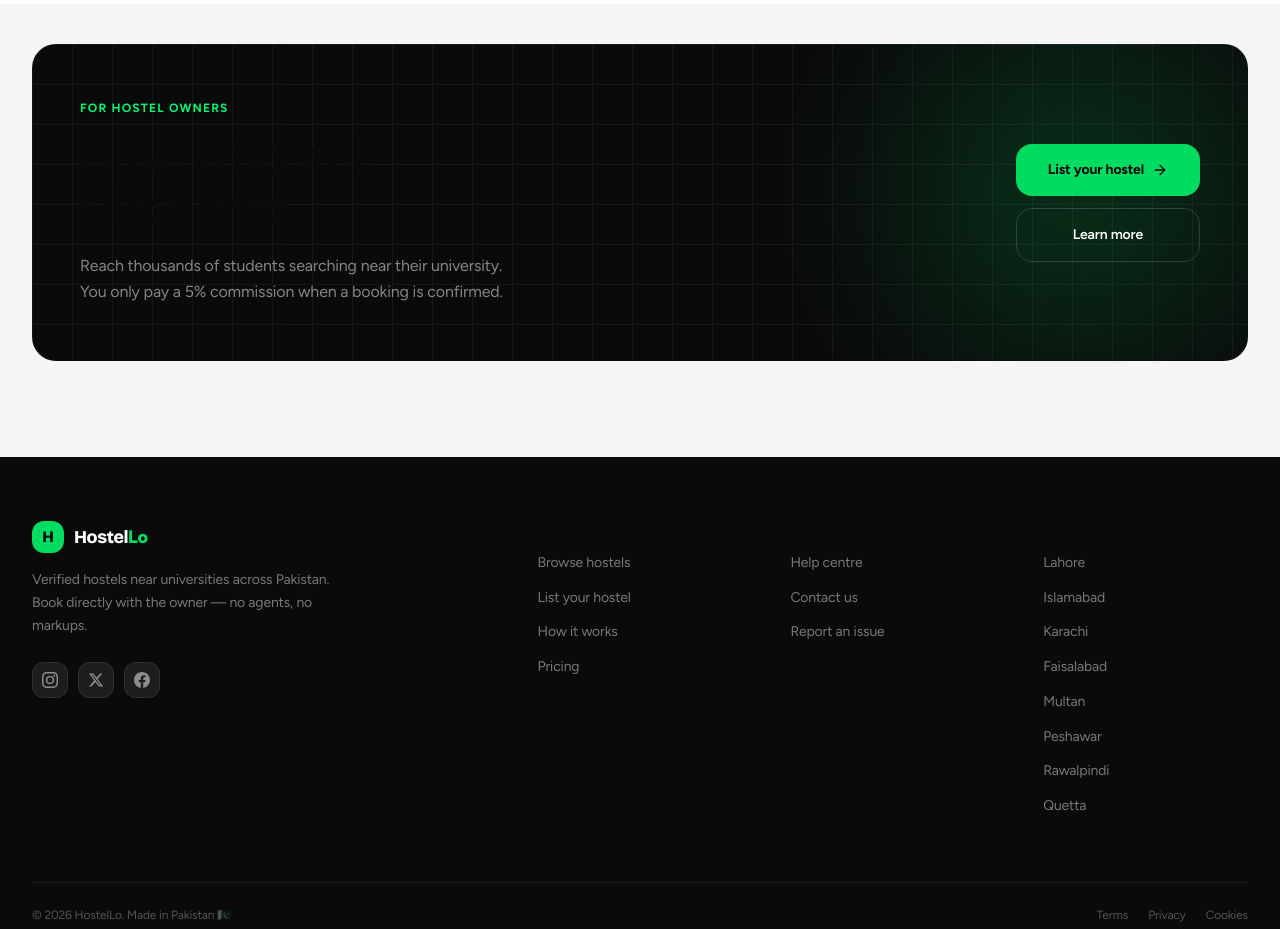
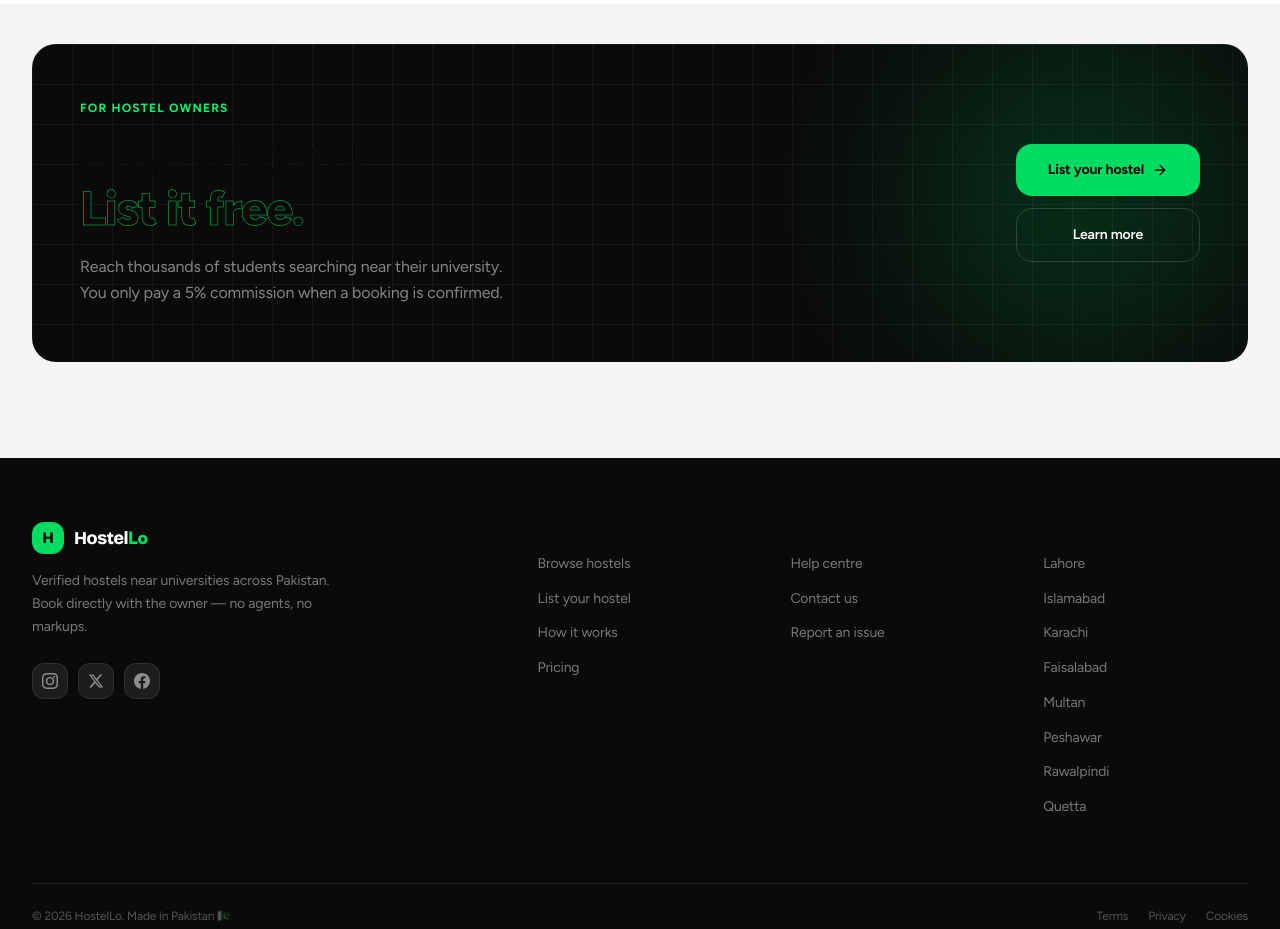
Before and after one commit to absangi00911-beep/hostello, a Next.js app: page / in a window 1280 px wide. Shown: the part 2640-3569 px from the top of the page. Built offline with nearby package versions, Linux system fonts and the light colour scheme; no server answers; the database is empty.

Commit message:
style: add green stroke to "List it free" CTA text

```diff
--- a/src/components/features/home/cta-section.tsx
+++ b/src/components/features/home/cta-section.tsx
@@ -38,7 +38,14 @@ export function CtaSection() {
               >
                 Have a hostel?
                 <br />
-                List it free.
+                <span
+                  style={{
+                    display: "inline-block",
+                    WebkitTextStroke: "0.5px #00DC62",
+                  }}
+                >
+                  List it free.
+                </span>
               </h2>
               <p className="mt-5 text-white/50 text-base leading-relaxed max-w-md">
                 Reach thousands of students searching near their university.
```
